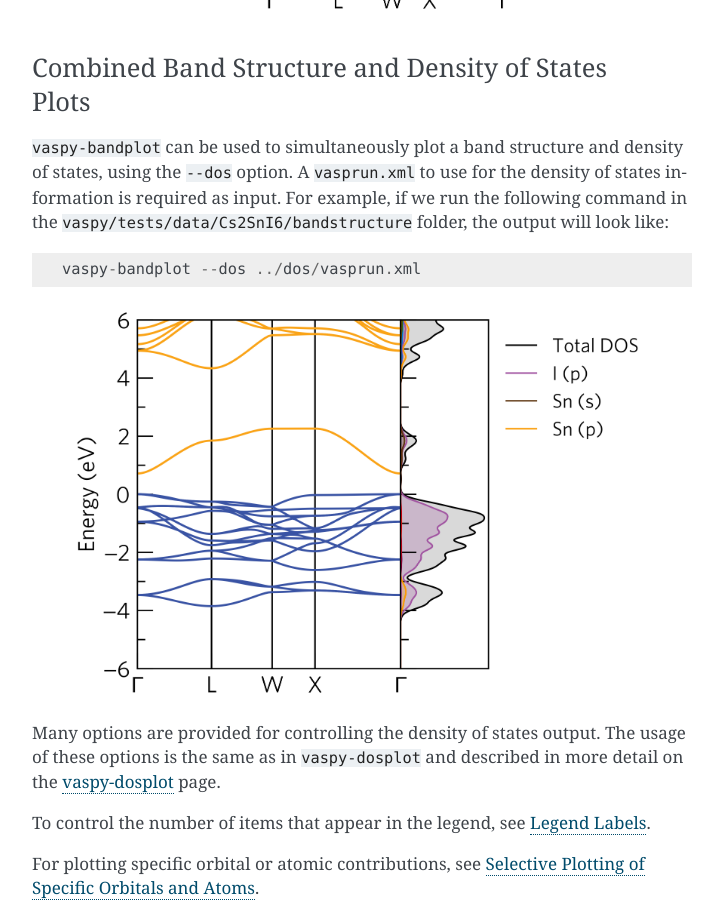
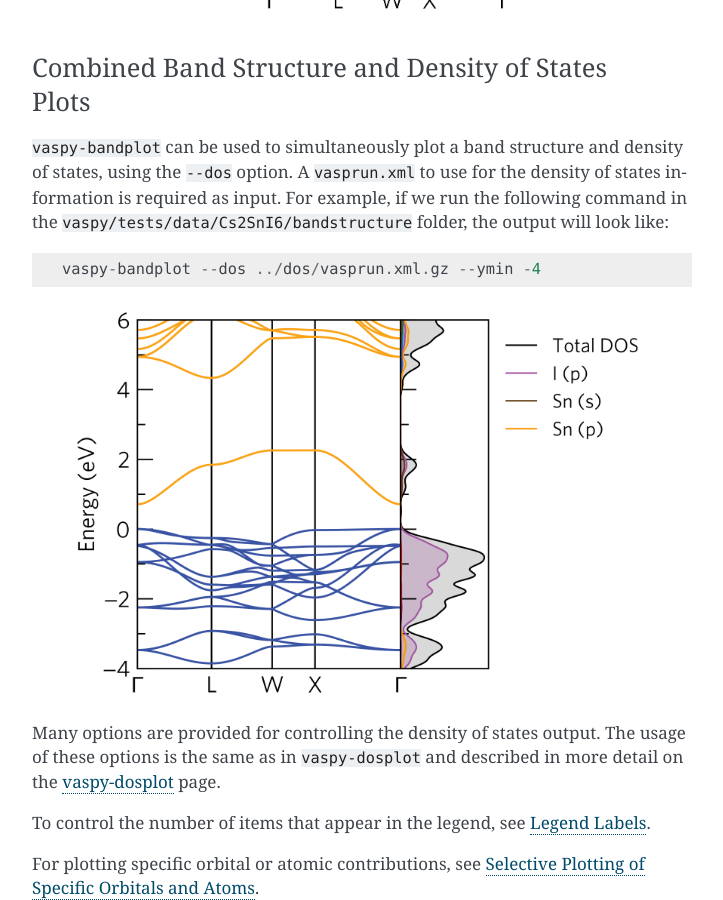
Before and after one commit to SMTG-Bham/sumo, a Sphinx documentation site: the page built from docs/source/vaspy-bandplot.rst, in a window 1280 px wide and 900 px high, scrolled down 2562 px. Shown: the whole window, without its empty margins (388-1111 px from the left). Built offline with Sphinx 7.4.7, drawn with Linux system fonts in a browser that asks for light colours.

Commit message:
DOC: Nicer bandplot image

```diff
--- a/docs/source/vaspy-bandplot.rst
+++ b/docs/source/vaspy-bandplot.rst
@@ -82,7 +82,7 @@ using the ``--dos`` option. A ``vasprun.xml`` to use for the density of states i
 is required as input. For example, if we run the following command in the
 ``vaspy/tests/data/Cs2SnI6/bandstructure`` folder, the output will look like::
 
-    vaspy-bandplot --dos ../dos/vasprun.xml
+    vaspy-bandplot --dos ../dos/vasprun.xml.gz --ymin -4
 
 .. image:: figures/band_with_dos.png
    :height: 400px
```
Also changed, not shown: docs/source/figures/band_with_dos.png.
